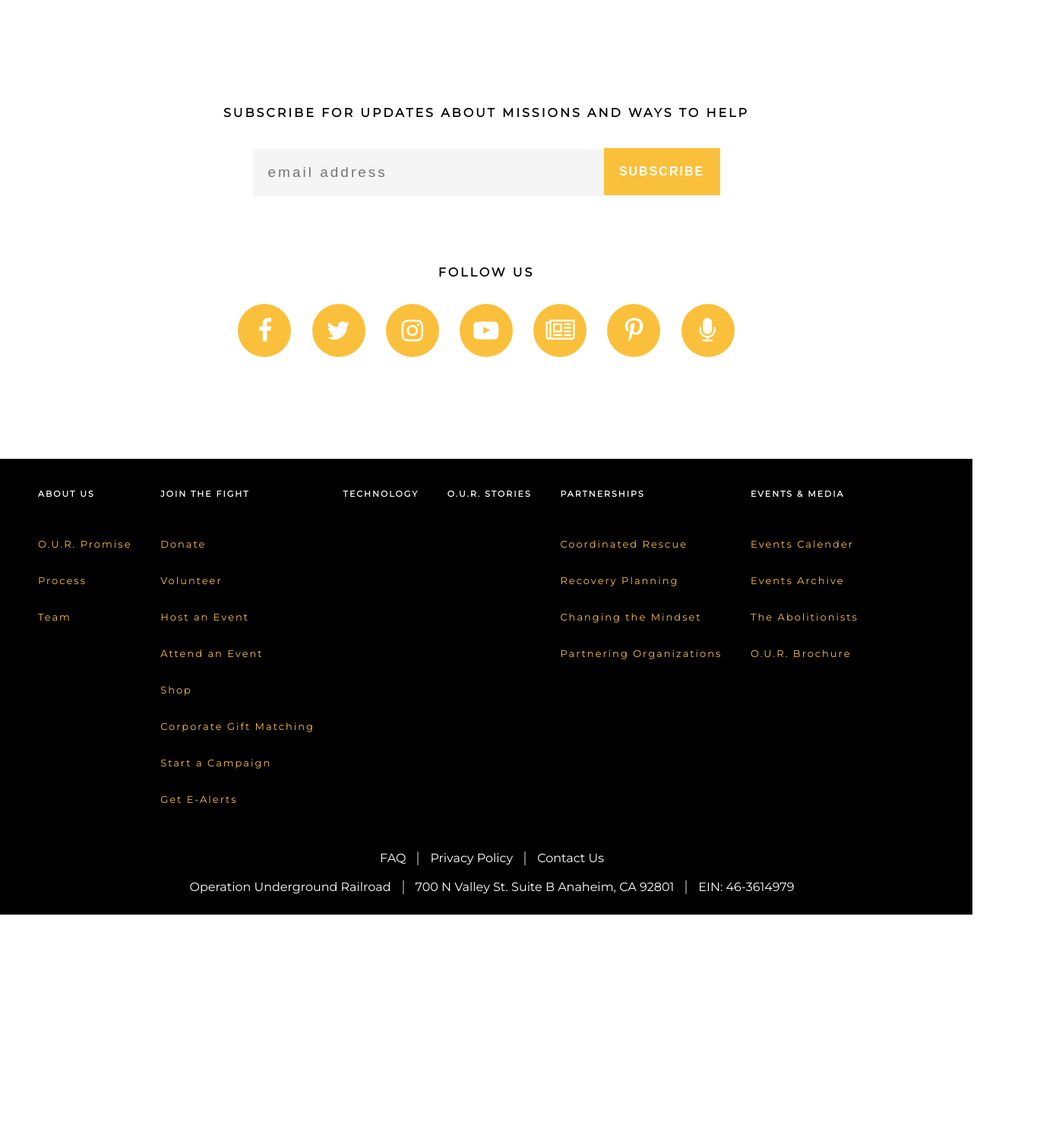
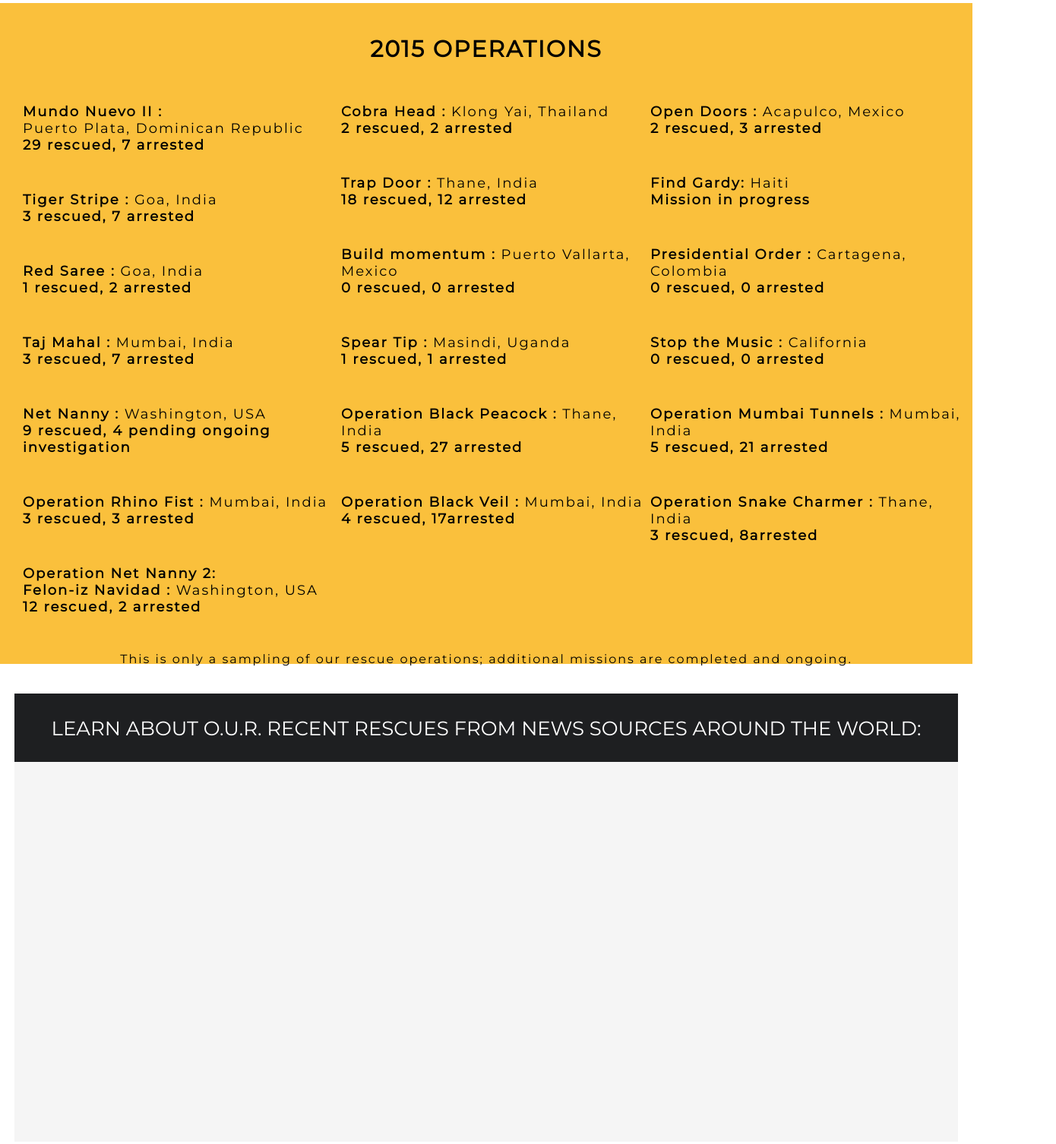
Before and after one commit to MeganMFisher/Project, a plain HTML site: page personal/index.html in a window 1280 px wide. Shown: the part 2496-4002 px from the top of the page at 76% size, 1390 px wide, since content can reach past the window. Before the commit the page ends 3723 px from the top, so only its background shows below. Drawn offline with nearby package versions, Linux system fonts and the light colour scheme; some packages are replaced by stand-ins of ours.

Commit message:
added to home page

```diff
--- a/personal/styles/home.css
+++ b/personal/styles/home.css
@@ -1,5 +1,4 @@
 @import url('https://fonts.googleapis.com/css?family=Montserrat');
-
 .videoContainer {
     width: 100%;
     height: 1100px;
@@ -11,12 +10,8 @@
 }
 
 .blackOverlay {
-    background: linear-gradient(
-      rgba(0, 0, 0, 0.5),
-      rgba(0, 0, 0, 0.5)
-    );
+    background: linear-gradient( rgba(0, 0, 0, 0.5), rgba(0, 0, 0, 0.5));
     position: relative;
-
 }
 
 .secondNavBar {
@@ -30,19 +25,18 @@
     align-items: center;
     position: relative;
 }
+
 .navMainLogo {
     background: url('https://wotcplanet.com/wp-content/uploads/2016/02/OUR_LOGO_MASTER-V_2_GO.png') no-repeat center;
     background-size: cover;
     width: 350px;
     height: 150px;
-
 }
 
 .secondList {
     color: white;
     font-family: 'Montserrat';
     display: flex;
-
 }
 
 .secondList li {
@@ -53,7 +47,6 @@
     letter-spacing: 2px;
     padding-bottom: 5px;
     border-bottom: 5px solid transparent;
-
 }
 
 .secondList li:hover {
@@ -78,7 +71,6 @@
     padding-top: 50px;
     text-align: center;
     letter-spacing: 2px;
-
 }
 
 .videoWords button {
@@ -123,7 +115,7 @@
     /*padding-bottom: 150px;*/
 }
 
-.whiteWords h3{
+.whiteWords h3 {
     font-family: 'Montserrat';
     font-size: 34px;
     color: #222222;
@@ -131,7 +123,7 @@
     font-weight: bolder;
 }
 
-.whiteWords h2{
+.whiteWords h2 {
     font-family: 'Montserrat';
     font-size: 22px;
     color: #222222;
@@ -219,7 +211,6 @@
     height: 300px;
     text-align: center;
     padding-top: 100px;
-
 }
 
 .rescueWords p span {
@@ -232,3 +223,95 @@
     width: 100%;
     height: 700px;
 }
+
+.yellowOperations {
+    width: 100%;
+    height: 870px;
+    background: #fac03c;
+}
+
+.yellowOperations p {
+    font-family: 'Montserrat';
+    font-weight: bold;
+    letter-spacing: 2px;
+    font-size: 18px;
+    line-height: 22px;
+    padding-bottom: 50px;
+}
+
+.yellowOperations h3 {
+    font-family: 'Montserrat';
+    font-weight: bold;
+    letter-spacing: 2px;
+    font-size: 30px;
+    line-height: 42px;
+    padding-top: 40px;
+    padding-bottom: 50px;
+    text-align: center;
+}
+
+.yellowOperations h1 {
+    font-family: 'Montserrat';
+    text-align: center;
+    font-weight: lighter;
+    letter-spacing: 2px;
+    font-size: 16px;
+    /*padding-bottom: 20px;*/
+}
+
+.operationsList {
+    display: flex;
+    justify-content: space-around;
+}
+
+.firstOpList {
+    padding-left: 30px;
+}
+
+.thirdOpList {
+    padding-right: 10px;
+}
+/*---------------------------*/
+
+.aroundTheWorld {
+    width: 100%;
+    height: 850px;
+    color: white;
+    display: flex;
+    justify-content: center;
+    align-items: center;
+    flex-direction: column;
+}
+
+.slideshowTitle {
+    width: 97%;
+    height: 90px;
+    background-color: #1e1f21;
+    color: white;
+    font-family: 'Montserrat';
+    font-size: 26px;
+    line-height: 44px;
+    text-align: center;
+    padding-top: 24px;
+}
+
+.slideshowBox {
+    width: 97%;
+    height: 500px;
+    background: #f5f5f5;
+    margin-bottom: 50px;
+}
+
+
+/*---------------------------*/
+
+.newsBox {
+    display: flex;
+    margin-bottom: -70px;
+}
+
+.newsImages img {
+   height: 200px;
+   width: 250px;
+    background-size: cover;
+}
--- a/personal/styles/index.css
+++ b/personal/styles/index.css
@@ -147,7 +147,7 @@
 
 .bottomTopWords {
     display: flex;
-    justify-content: space-between;
+    justify-content: space-around;
     margin-left: 50px;
     margin-right: 150px;
     padding-top: 40px;
@@ -155,6 +155,11 @@
     font-family: 'Montserrat';
 
 }
+
+/*.bottomTopWords ul {
+    width: 250px;
+    height: 400px;
+}*/
 
 .bottomTopWords p {
     color: white;
--- a/personal/views/home.html
+++ b/personal/views/home.html
@@ -45,3 +45,73 @@
         <div class='worldImage'></div>
     </div>
 </section>
+<section class='yellowOperations'>
+    <h3>2015 OPERATIONS</h3>
+<div class='operationsList'>
+    <div class='firstOpList'>
+        <p>Mundo Nuevo II : <br><span style='font-weight: lighter'>Puerto Plata, Dominican Republic</span> <br> 29 rescued, 7 arrested</p>
+
+        <p>Tiger Stripe : <span style='font-weight: lighter'>Goa, India</span> <br>3 rescued, 7 arrested</p>
+
+        <p>Red Saree : <span style='font-weight: lighter'>Goa, India</span> <br>1 rescued, 2 arrested</p>
+
+        <p>Taj Mahal : <span style='font-weight: lighter'>Mumbai, India</span> <br>3 rescued, 7 arrested</p>
+
+        <p>Net Nanny : <span style='font-weight: lighter'>Washington, USA</span> <br>9 rescued, 4 pending ongoing investigation</p>
+
+        <p>Operation Rhino Fist : <span style='font-weight: lighter'>Mumbai, India</span> <br>3 rescued, 3 arrested</p>
+
+        <p>Operation Net Nanny 2: <br> Felon-iz Navidad :  <span style='font-weight: lighter'>Washington, USA</span> <br>12 rescued, 2 arrested</p>
+
+    </div>
+
+    <div class='secondOplist'>
+
+         <p>Cobra Head : <span style='font-weight: lighter'>Klong Yai, Thailand</span> <br> 2 rescued, 2 arrested</p>
+
+        <p>Trap Door : <span style='font-weight: lighter'>Thane, India</span> <br>18 rescued, 12 arrested</p>
+
+        <p>Build momentum :  <span style='font-weight: lighter'>Puerto Vallarta, Mexico</span> <br>0 rescued, 0 arrested</p>
+
+        <p>Spear Tip : <span style='font-weight: lighter'>Masindi, Uganda</span> <br>1 rescued, 1 arrested</p>
+
+        <p>Operation Black Peacock : <span style='font-weight: lighter'>Thane, India</span> <br>5 rescued, 27 arrested</p>
+
+        <p>Operation Black Veil : <span style='font-weight: lighter'>Mumbai, India</span> <br>4 rescued, 17arrested</p>
+
+    </div>
+
+    <div class='thirdOpList'>
+
+        <p>Open Doors : <span style='font-weight: lighter'>Acapulco, Mexico</span> <br> 2 rescued, 3 arrested</p>
+
+        <p>Find Gardy: <span style='font-weight: lighter'>Haiti</span> <br>Mission in progress</p>
+
+        <p>Presidential Order : <span style='font-weight: lighter'>Cartagena, Colombia</span> <br>0 rescued, 0 arrested</p>
+
+        <p>Stop the Music : <span style='font-weight: lighter'>California</span> <br>0 rescued, 0 arrested</p>
+
+        <p>Operation Mumbai Tunnels : <span style='font-weight: lighter'>Mumbai, India</span> <br>5 rescued, 21 arrested</p>
+
+        <p>Operation Snake Charmer : <span style='font-weight: lighter'>Thane, India</span> <br>3 rescued, 8arrested</p>
+
+    </div>
+
+    </div>
+
+    <h1>This is only a sampling of our rescue operations; additional missions are completed and ongoing.</h1>
+</section>
+<section class='aroundTheWorld'>
+    <div class='slideshowTitle'><p>LEARN ABOUT O.U.R. RECENT RESCUES FROM NEWS SOURCES AROUND THE WORLD:</p></div>
+    <div class='slideshowBox'>
+        <div></div>
+    </div>
+    <div class='newsBox'>
+        <div class='newsImages'><img src='../images/cbsNews.png'></div>
+        <div class='newsImages'><img src='../images/abcNews.png'></div>
+        <div class='newsImages'><img src='../images/kslTv.png'></div>
+        <div class='newsImages'><img src='../images/msnbc.png'></div>
+        <div class='newsImages'><img src='../images/fox13.png'></div>
+        <div class='newsImages'><img src='../images/washingtonPost.png'></div>
+    </div>
+</section>
```
Also changed, not shown: personal/images/abcNews.png (added), personal/images/cbsNews.png (added), personal/images/fox13.png (added), personal/images/kslTv.png (added), personal/images/msnbc.png (added), personal/images/washingtonPost.png (added).
